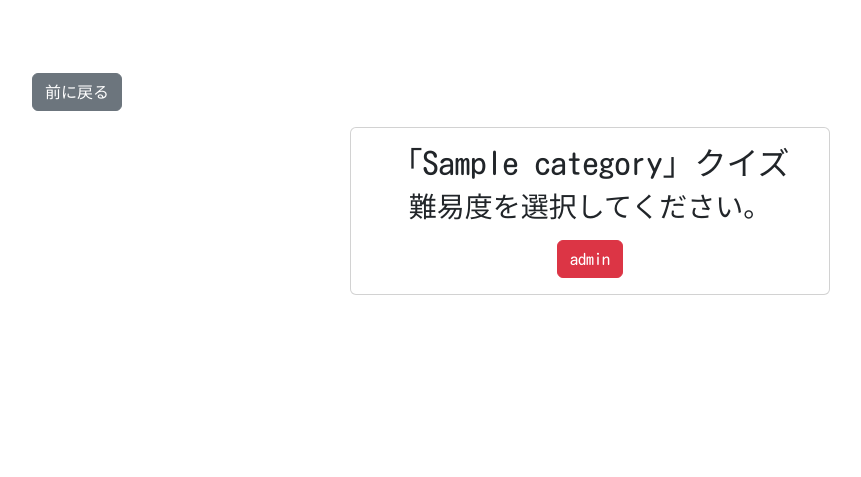
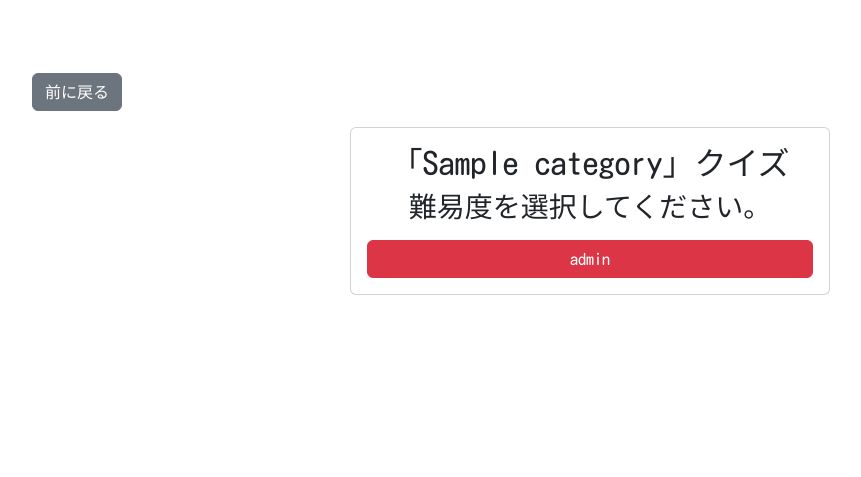
Before and after one commit to mizukami-0418/QuizProject, a Django app: page /select_difficulty/1 in a window 1280 px wide. Shown: the part 216-693 px from the top of the page, without its empty margins (50-911 px from the left). Run offline with Django 5.2, Linux system fonts and the light colour scheme; tables that the repository leaves empty hold one stand-in row (values such as "Sample post").

Commit message:
難易度選択画面のデザイン修正

```diff
--- a/quiz/views.py
+++ b/quiz/views.py
@@ -82,13 +82,10 @@ def check_answer(request, question_id):
         }
         # 次の問題を描画
         return render(request, 'quiz/answer.html', context)
-        # return render(request, 'quiz/answer.html', {'question': question, 'is_correct': is_correct, 'next_question_id': next_question_id})
-
+    # 10問になったら正解数を表示しないanswer.htmlを表示
     else:
         question_number = request.session['current_question']
-        return render(request, 'quiz/answer.html', {'question': question,'is_correct': is_correct, 'question_number': question_number})
-    # else: # 10問以上になったらresultへリダイレクト
-    #     return redirect('result')
+        return render(request, 'quiz/answer.html', {'question': question, 'is_correct': is_correct, 'question_number': question_number})
 
 # 結果の表示
 def result(request):
--- a/templates/quiz/select_difficulty.html
+++ b/templates/quiz/select_difficulty.html
@@ -7,6 +7,7 @@
         <div class="card-body text-center">
             <h2 class="card-title">「{{ category.name }}」クイズ</h2>
             <h3 class="card-text">難易度を選択してください。</h3>
+            <div class="d-grid gap-2">
                 {% for difficulty in difficulties %}
                     {% if difficulty.level == '初級' %}
                         <a href="{% url 'quiz' category.id difficulty.id %}" class="btn btn-primary mt-2">{{ difficulty.level }}</a>
@@ -21,4 +22,5 @@
             </div>
         </div>
     </div>
+</div>
 {% endblock content %}
```
Lines whose indentation alone changed are shown as unchanged.
